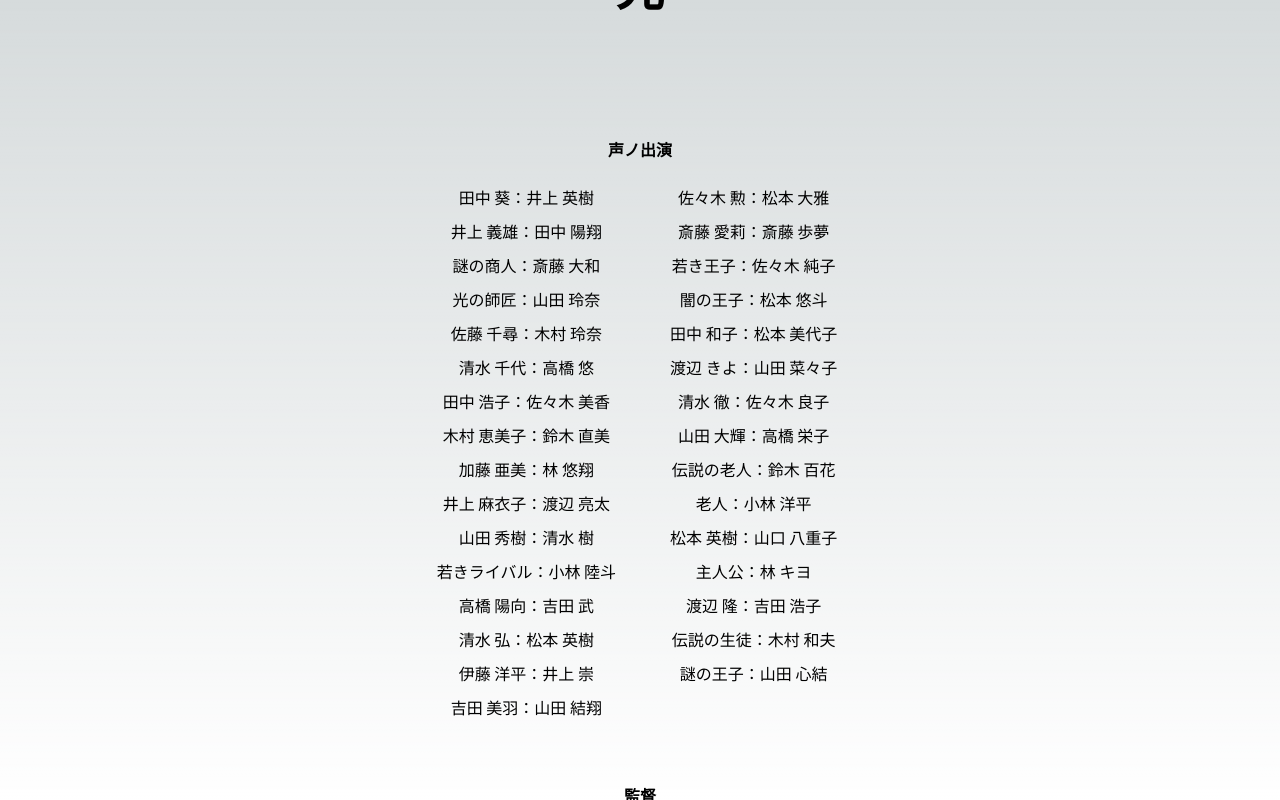
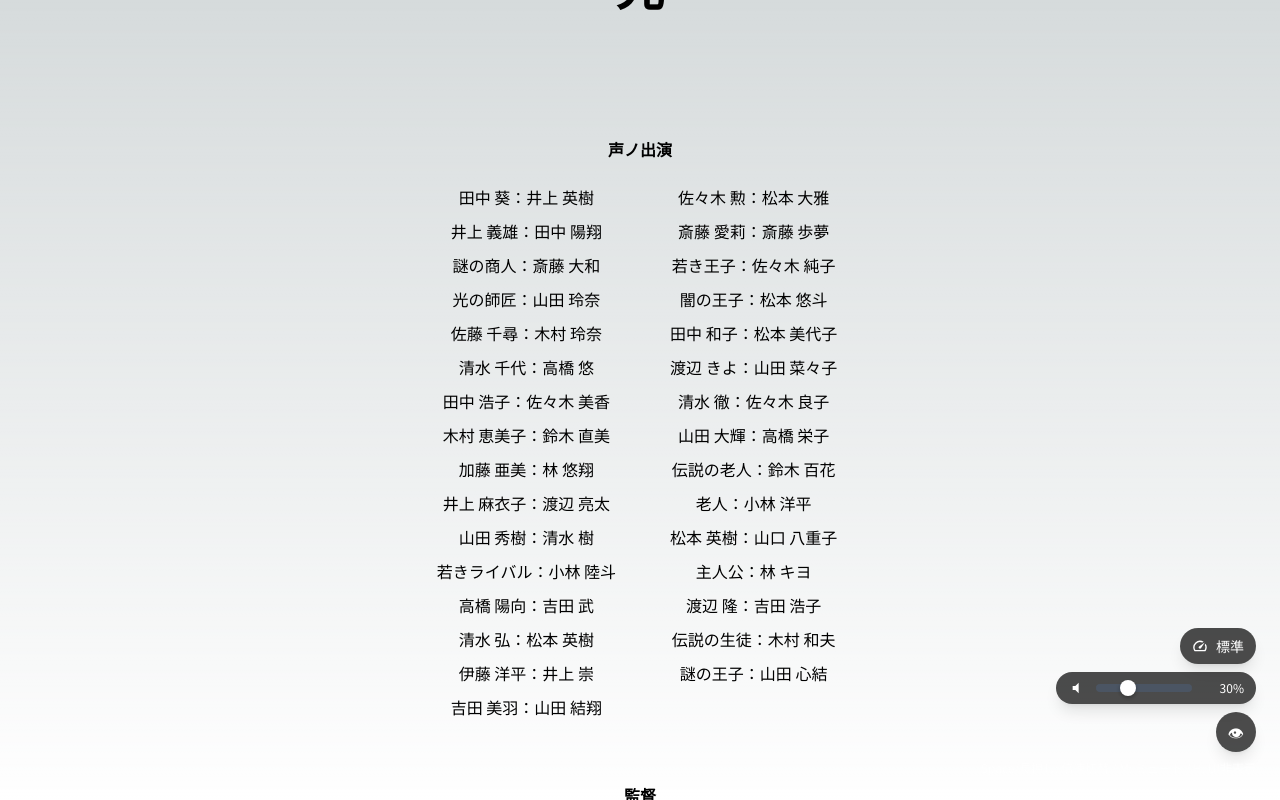
Before and after one commit to ivgtr/infinity-end-credits, a Next.js app: page / in a window 1280 px wide. Both pictures are taken after a click on the button "※BGMが再生されます". Shown: the top 800 px of the page. Built offline with nearby package versions, Linux system fonts and the light colour scheme.

Commit message:
fix: fixed要素の位置指定を維持するためラッパー層を追加
fixed要素に直接relativeを追加すると位置指定に影響が出るため、
ラッパー層を追加して固定位置指定を維持しつつ、
内側でrelative positioningを使用するように修正

```diff
--- a/src/components/CreaditsCanvas.tsx
+++ b/src/components/CreaditsCanvas.tsx
@@ -47,7 +47,8 @@ export const CreditsCanvas = ({ autoPlayMusic = false }: CreditsCanvasProps) =>
       {titles.length > 0 && <CreditsList titles={titles} credits={credits} addWork={addWork} speed={speed} />}
 
       {/* 右下のコントロールUIを縦並びに配置（音楽は常に再生） */}
-      <div className="fixed bottom-6 right-6 z-50 flex flex-col items-end gap-2 controls-ui relative">
+      <div className="fixed bottom-6 right-6 z-50">
+        <div className="flex flex-col items-end gap-2 controls-ui relative">
           {/* UI非表示時の透明クリック可能エリア */}
           {!showUI && (
             <button
@@ -77,5 +78,6 @@ export const CreditsCanvas = ({ autoPlayMusic = false }: CreditsCanvasProps) =>
           )}
         </div>
       </div>
+    </div>
   );
 };
```
Lines whose indentation alone changed are shown as unchanged.
